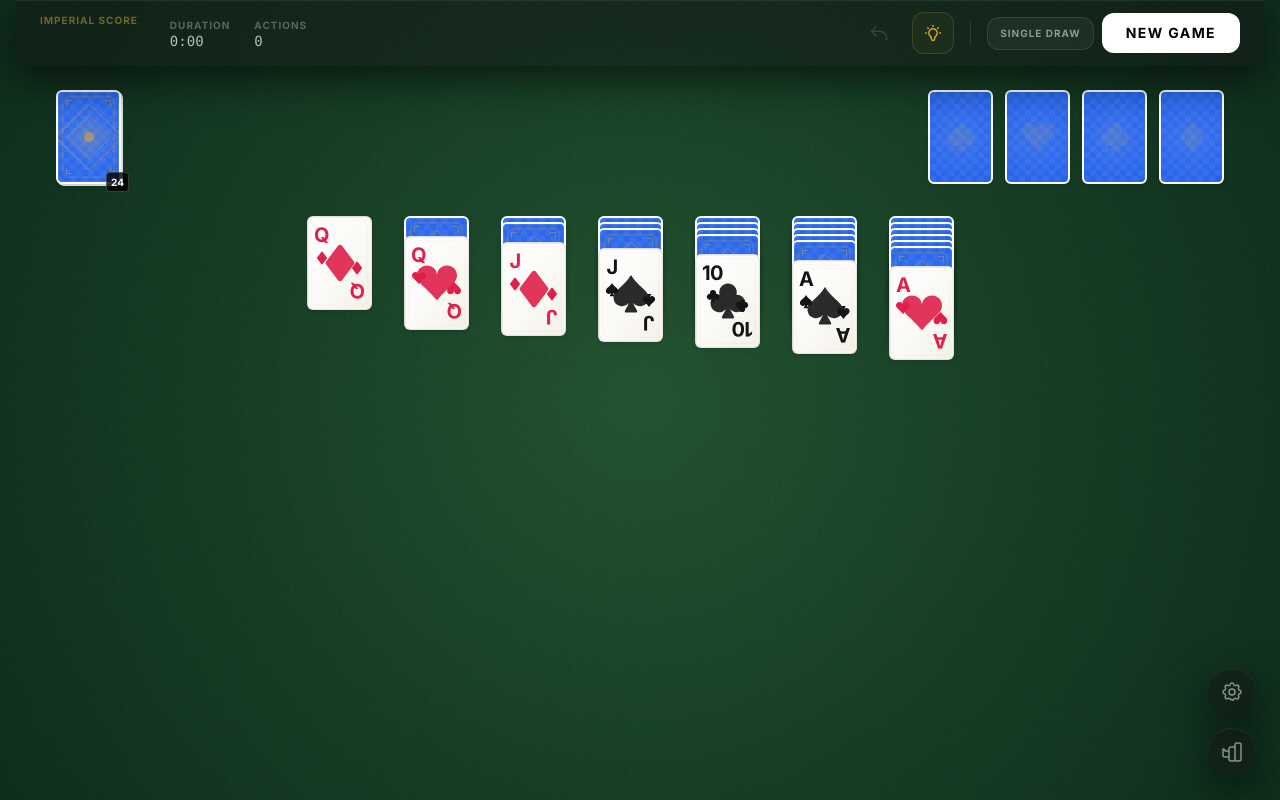
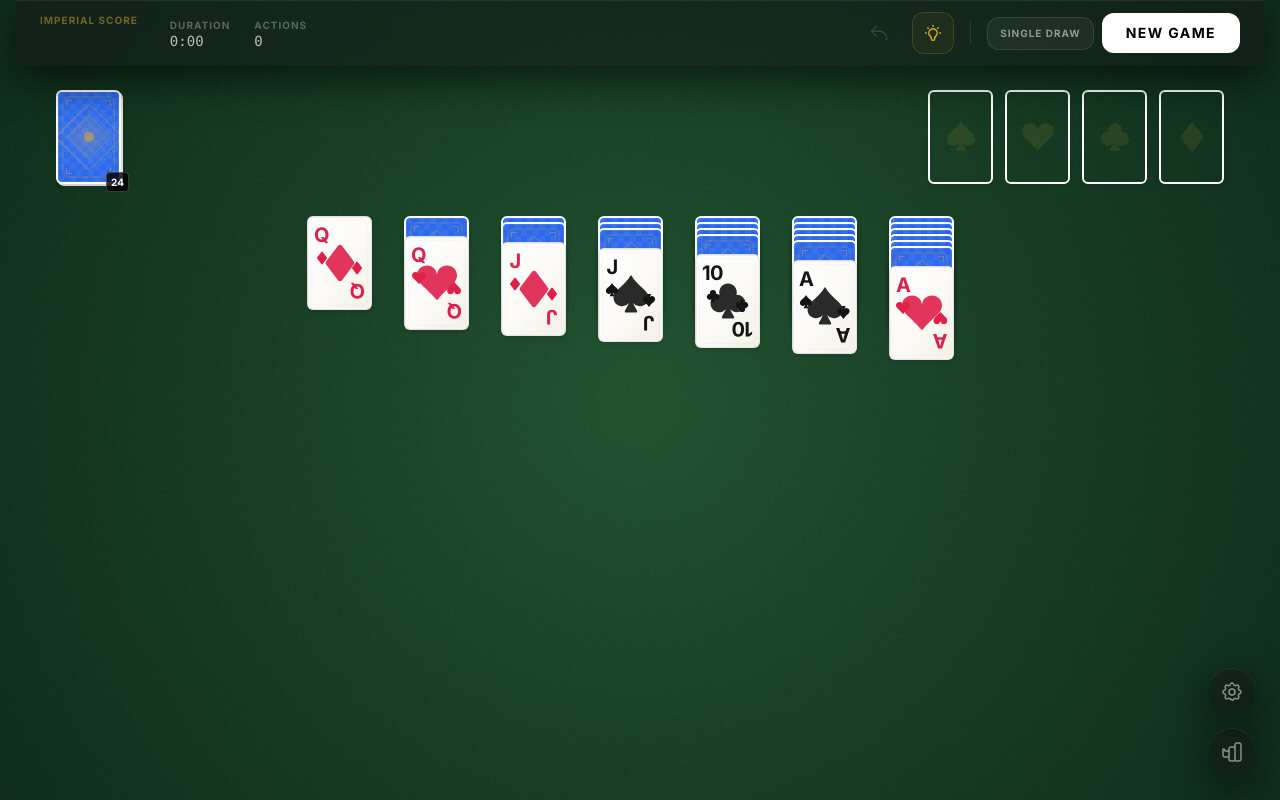
Before and after one commit to jaredfiacco2/solitaire, a React (Vite) app: page / in a window 1280 px wide. Built offline with nearby package versions, Linux system fonts and the light colour scheme.

Commit message:
Fix empty piles, hints, and themes
- Empty foundation piles now show transparent with dashed gold outlines and suit icons
- Fixed missing isHintCard prop in StockWaste component for hint highlighting
- Verified midnight and amethyst themes work correctly

```diff
--- a/src/App.tsx
+++ b/src/App.tsx
@@ -177,6 +177,7 @@ function App() {
             drawMode={settings.drawMode}
             onStockClick={drawFromStock}
             onWasteCardClick={(card) => handleCardTap(card, 'waste', 0)}
+            isHintCard={isHintCard}
             isStockHint={hintCard?.cardId === 'stock'}
             isDealing={state.isDealing}
           />
--- a/src/components/game/Card.tsx
+++ b/src/components/game/Card.tsx
@@ -205,16 +205,18 @@ export function EmptyPile({
                 border-2 border-dashed
                 flex items-center justify-center
                 transition-all duration-300
+                !bg-transparent !bg-none
                 ${type === 'foundation'
-                    ? 'border-[#d4a533]/40 bg-transparent'
+                    ? 'border-[#d4a533]/40'
                     : type === 'stock'
-                        ? 'border-white/10 bg-transparent cursor-pointer hover:bg-white/5 active:scale-95'
-                        : 'border-white/10 bg-transparent'}
-                ${isValidTarget ? 'border-[#d4a533]/80 bg-[#d4a533]/10 shadow-lg shadow-[#d4a533]/30 scale-105' : ''}
+                        ? 'border-white/20 cursor-pointer hover:bg-white/5 active:scale-95'
+                        : 'border-white/20'}
+                ${isValidTarget ? 'border-[#d4a533]/80 !bg-[#d4a533]/10 shadow-lg shadow-[#d4a533]/30 scale-105' : ''}
                 ${isHint ? 'ring-4 ring-[#d4a533] ring-offset-2 ring-offset-black animate-pulse shadow-[0_0_30px_rgba(212,165,51,0.6)]' : ''}
                 ${className}
             `}
             onClick={onClick}
+            style={{ backgroundColor: 'transparent', backgroundImage: 'none' }}
         >
             {type === 'foundation' && (
                 <div className="text-[#d4a533]/30 flex flex-col items-center">
```
